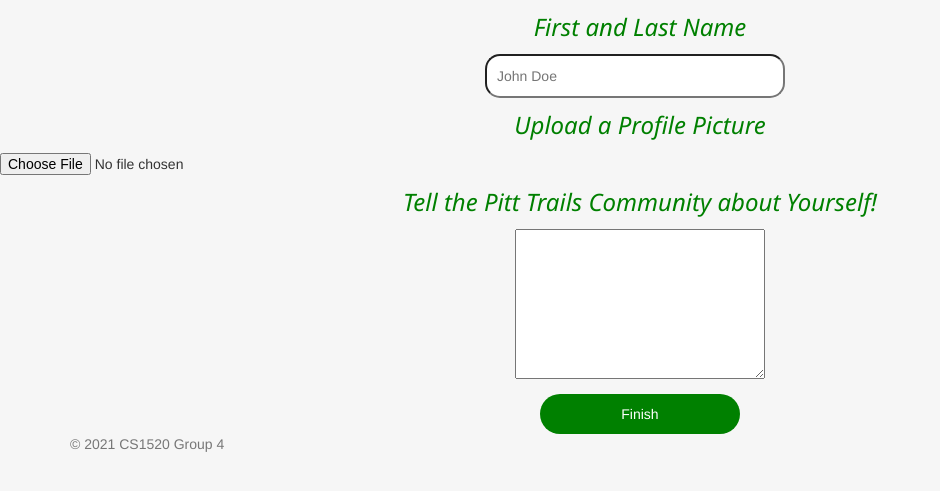
After one commit to andrewln217/Pittsburgh-Trails-Lookup, a Flask app: page /updateinfo in a window 1280 px wide. The commit adds this page. Shown: the top 491 px of the page, without its empty margins (0-940 px from the left). Run offline with Flask 2, Linux system fonts and the light colour scheme; some libraries are stand-ins or nearby versions.

Commit message:
adding update profile

```diff
--- a/main.py
+++ b/main.py
@@ -68,9 +68,17 @@ def create():
 @app.route("/profile",methods=["POST","GET"])
 def profile():
     user = get_user()
-    user = request.form.get("user_email")
-    return render_template("profile.html",user)
+    return render_template("profile.html",userinfo= user)
+@app.route("/updateinfo", methods = ["POST","GET"])
+def update_info():
+    user = get_user()
+    if request.form == "POST":
+        name = request.form.get("name")
+        profile_pic = request.form.get("image")
+        bio = request.form.get("bio")
+        userstore.update_profile(name,bio,profile_pic)
 
+    return render_template("updateinfo.html")
 def get_user():
     return session.get("user", None)
 
--- /dev/null
+++ b/templates/updateinfo.html
@@ -0,0 +1,105 @@
+{% extends 'base.html' %}
+
+
+{%block app_content%}
+<!DOCTYPE html>
+<html lang="en-us">
+<head>
+    <meta charset="UTF-8">
+    <meta name="viewport" content="width=device-width, initial-scale=1.0">
+    <title>Pitt Trails</title>
+<style>main {
+    padding-top: 52px;
+}
+
+.center {
+  display: block;
+  margin-left: auto;
+  margin-right: auto;
+  text-align: center;
+}
+
+form {
+    text-align: center;
+}
+
+.em_input_section{
+    border-radius: 15px;
+    padding: 10px;
+    width: 300px;
+    margin-left: -10px;
+}
+
+.pw_input_section{
+    border-radius: 15px;
+    padding: 10px;
+    width: 300px;
+    margin-left: -10px;
+}
+
+.cpw_input_section{
+    border-radius: 15px;
+    padding: 10px;
+    width: 300px;
+    margin-left: -10px;
+}
+.finish_button{
+    border-radius: 25px;
+    padding: 10px;
+    background-color: green;
+    color: white;
+    border: none;
+    width: 200px;
+}
+
+#forgot {
+    margin-top: 20px;
+    margin-bottom: 20px;
+    border: none;
+    background: none;
+    color: green;
+
+
+
+}
+.name{
+    font-family:'Segoe UI', Tahoma, Geneva, Verdana, sans-serif;
+    font-size: x-large;
+    font-style: oblique;
+    color: green;
+}
+
+
+
+
+</style>
+
+<div class="centered">
+
+  <form method="POST" action="{{ url_for('update_info') }}">
+
+
+    <p>
+      <p id="name" class = "name">First and Last Name</p>
+      <input type="text" class="em_input_section"  id="name" name="name" placeholder="John Doe">
+    </p>
+    <p id="upload" class = "name">Upload a Profile Picture</p>
+    <p> <input id="image" type="file" name="profile_photo" placeholder="Photo" required="" capture> </p>
+    <p>
+      <p id="Bio" class = "name">Tell the Pitt Trails Community about Yourself!</p>
+      <textarea name="textarea" id = "bio" style="width:250px;height:150px;"></textarea>
+
+    </p>
+
+
+
+
+    <button type="submit" class="finish_button">Finish</button>
+  </form>
+</div>
+<script>
+	var name = document.getElementById("name");
+	var propic = document.getElementById("image");
+	var bio = document.getElementById("bio");
+</script>
+{% endblock %}
```
Also changed, not shown: templates/profile.html (+7 -4 lines), user.py (+9 -1 lines).
